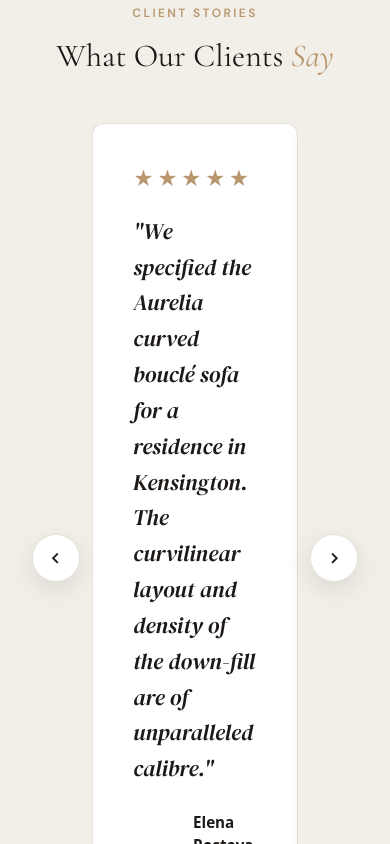
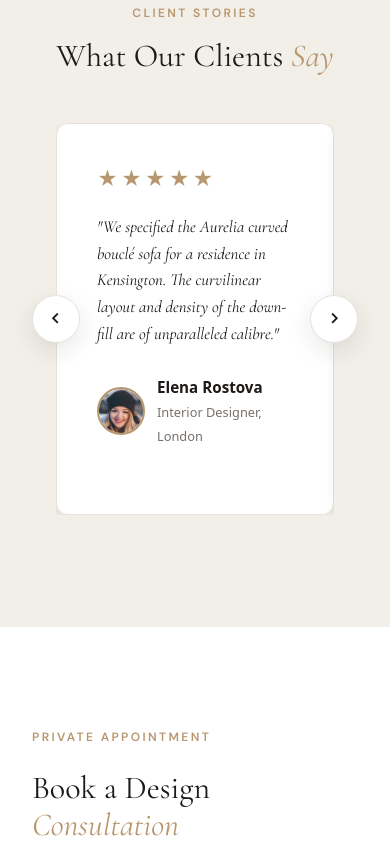
Before and after one commit to blackhole2100/bespoke-luxury-Next.js, a Next.js app: page / in a window 390 px wide. Shown: the part 6340-7184 px from the top of the page. Built offline with nearby package versions, Linux system fonts and the light colour scheme; no server answers.

Commit message:
fix: refactor testimonial slider inline styles to CSS to support responsive mobile paddings and font sizes

```diff
--- a/src/app/globals.css
+++ b/src/app/globals.css
@@ -1149,6 +1149,17 @@ button { cursor: pointer; font-family: var(--font-body); border: none; backgroun
     display: flex;
     gap: 1.5rem;
     transition: transform 0.5s var(--ease-out);
+}
+.reviews-carousel-container {
+    padding: 0 60px;
+}
+.review-quote-text {
+    font-family: var(--font-heading);
+    font-size: 1.4rem;
+    font-style: italic;
+    line-height: 1.6;
+    color: var(--text-primary);
+    margin-bottom: 1.5rem;
 }
 .review-card {
     background: var(--bg-secondary);
@@ -1631,6 +1642,8 @@ button { cursor: pointer; font-family: var(--font-body); border: none; backgroun
     .gallery-masonry { grid-template-columns: 1fr 1fr; }
     .gallery-item.tall { grid-row: span 1; }
     .review-card { min-width: 0; width: 100%; }
+    .reviews-carousel-container { padding: 0 24px; }
+    .review-quote-text { font-size: 1.15rem; margin-bottom: 1rem; }
     .review-nav.prev { left: -12px; }
     .review-nav.next { right: -12px; }
     .footer-top { grid-template-columns: 1fr; gap: 2.5rem; }
--- a/src/components/ReviewsCarousel.tsx
+++ b/src/components/ReviewsCarousel.tsx
@@ -67,7 +67,7 @@ export const ReviewsCarousel: React.FC = () => {
         <h2 className="section-heading">What Our Clients <em>Say</em></h2>
       </div>
 
-      <div className="reviews-carousel-container" style={{ position: 'relative', maxWidth: '800px', margin: '0 auto', padding: '0 60px' }}>
+      <div className="reviews-carousel-container" style={{ position: 'relative', maxWidth: '800px', margin: '0 auto' }}>
         <div className="reviews-track-wrapper" style={{ overflow: 'hidden' }}>
           <div
             className="reviews-track"
@@ -87,7 +87,7 @@ export const ReviewsCarousel: React.FC = () => {
                 <div className="review-stars" style={{ color: 'var(--accent)', fontSize: '1.25rem', marginBottom: '1.25rem' }}>
                   {review.stars}
                 </div>
-                <blockquote style={{ fontFamily: 'var(--font-heading)', fontSize: '1.4rem', fontStyle: 'italic', lineHeight: '1.6', color: 'var(--text-primary)', marginBottom: '1.5rem', borderLeft: 'none', paddingLeft: 0, whiteSpace: 'normal', wordBreak: 'break-word' }}>
+                <blockquote className="review-quote-text" style={{ borderLeft: 'none', paddingLeft: 0, whiteSpace: 'normal', wordBreak: 'break-word' }}>
                   {review.quote}
                 </blockquote>
                 <div className="reviewer" style={{ display: 'flex', alignItems: 'center', gap: '12px' }}>
```
